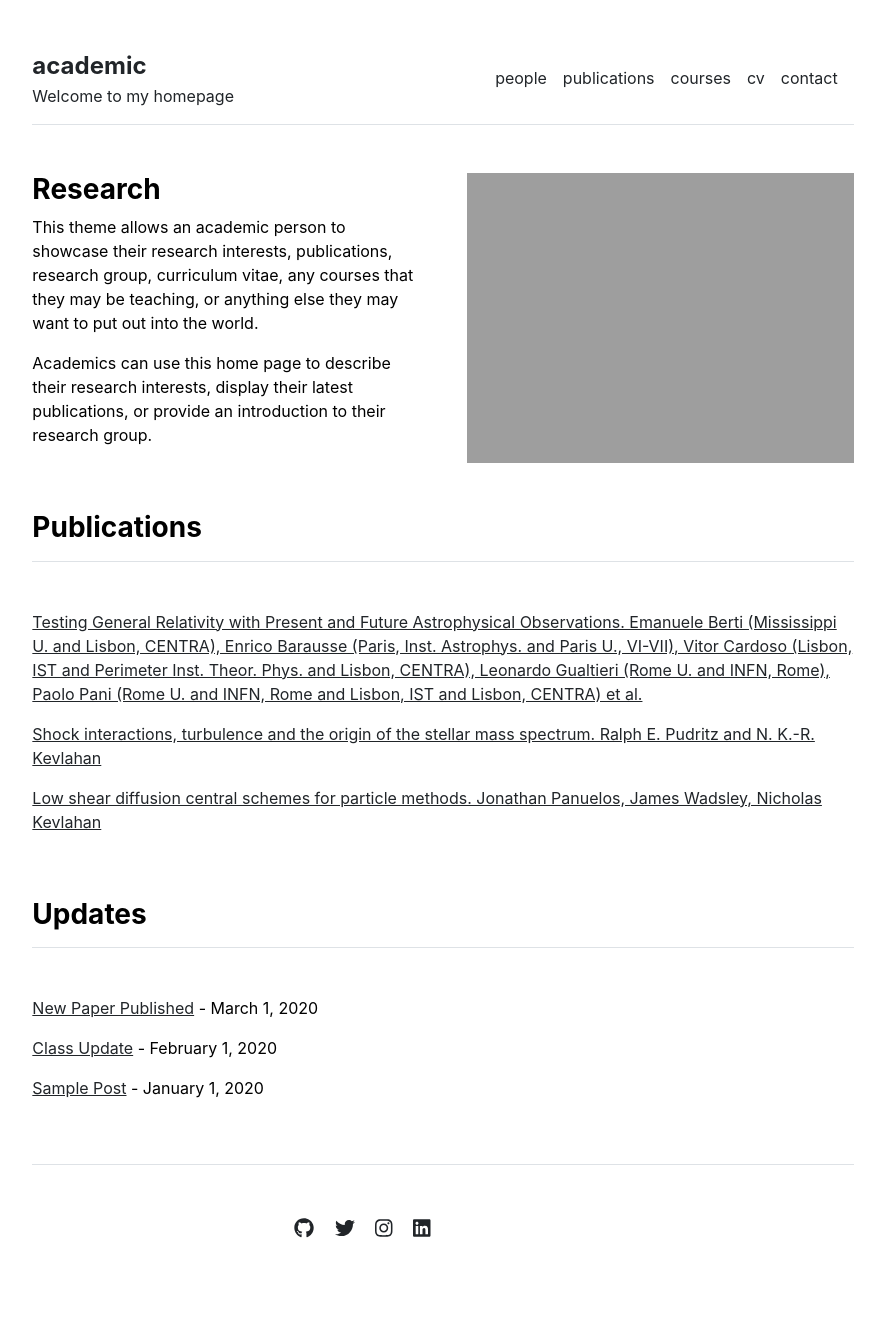
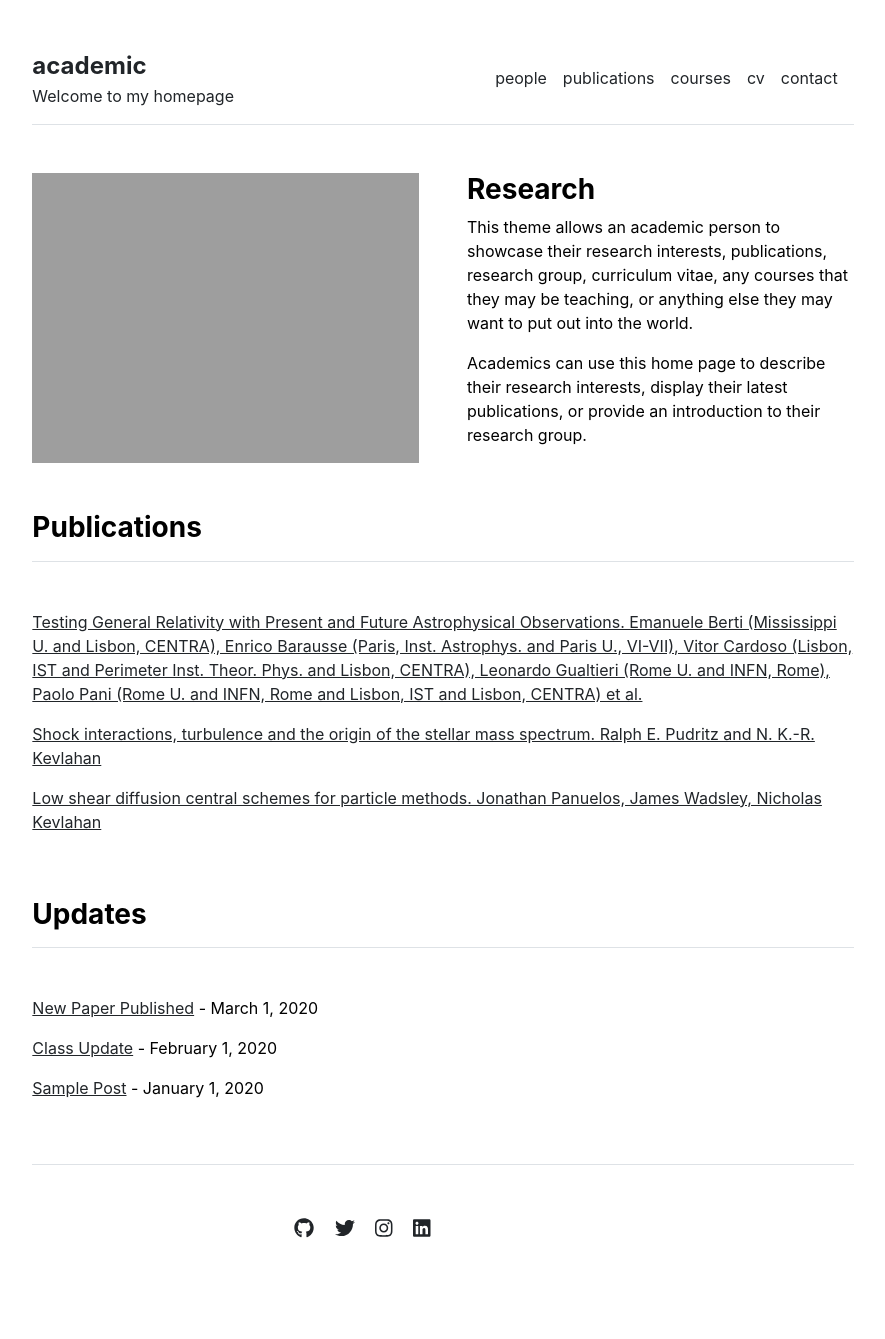
Before and after one commit to akakpokonou/akakpokonou.github.io, a Jekyll site: the page built from index.md, in a window 1280 px wide. Shown: the whole page, without its empty margins (197-1082 px from the left). Built offline with Jekyll 4.4.1, drawn with Linux system fonts in a browser that asks for light colours.

Commit message:
Update home.html

```diff
--- a/_layouts/home.html
+++ b/_layouts/home.html
@@ -4,11 +4,11 @@ layout: default
 
 <div class="row g-5 mb-5">
   <div class="col-md-6">
+    <img src="{{ site.github.url }}/assets/img/home.jpg" alt="Home" width="100%">
+  </div>
+   <div class="col-md-6">
     <h3 class="fw-bold">Research</h3>
     {{ content }}
-  </div>
-  <div class="col-md-6">
-    <img src="{{ site.github.url }}/assets/img/home.jpg" alt="Home" width="100%">
   </div>
 </div>
 
```
